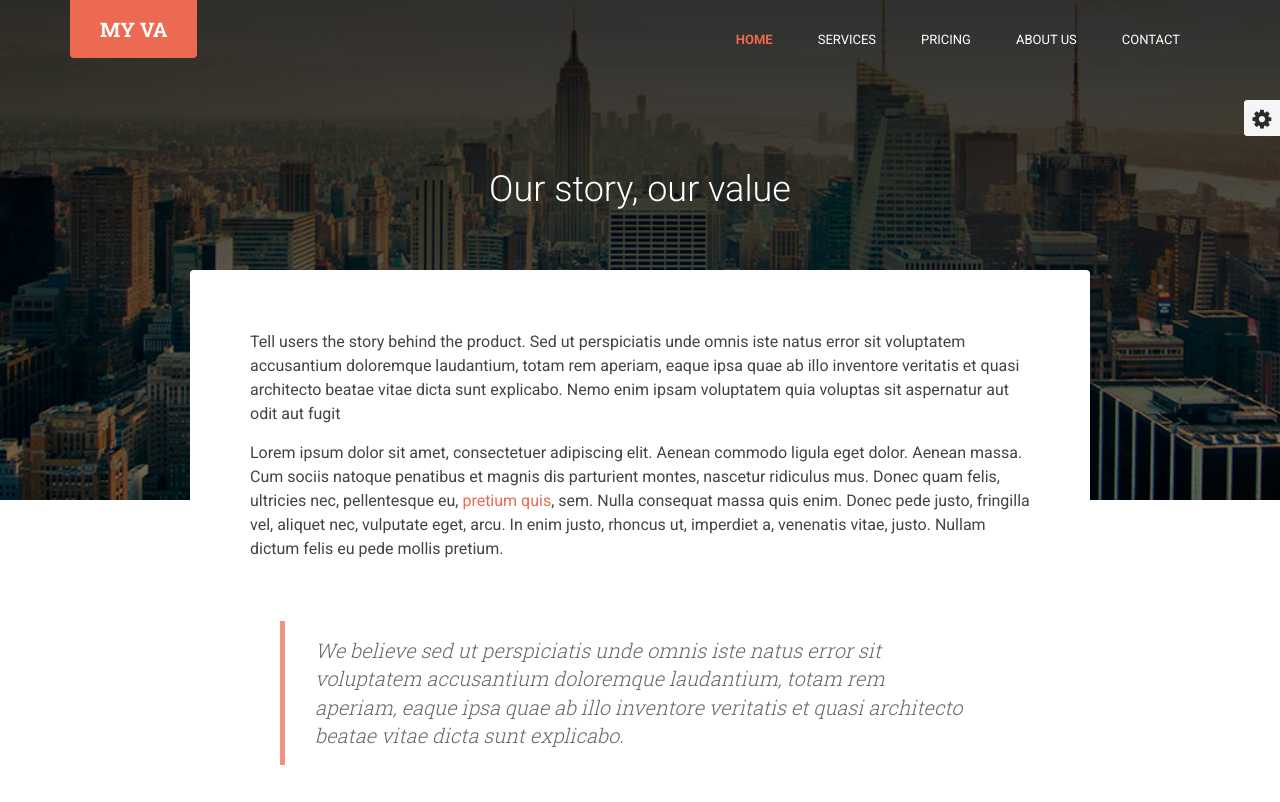
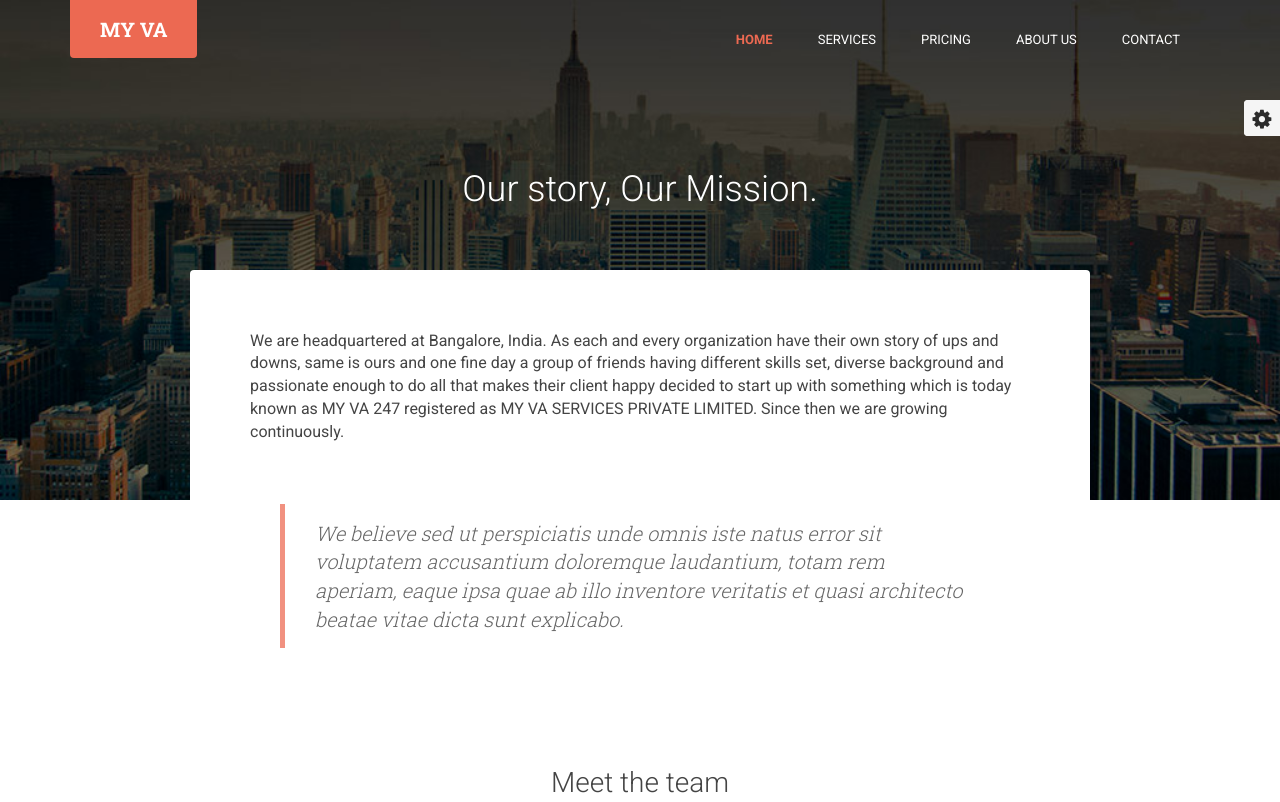
Before and after one commit to ravitejth/myva, a plain HTML site: page about.html in a window 1280 px wide. Shown: the top 802 px of the page. Drawn offline with Linux system fonts and the light colour scheme.

Commit message:
content adjust

```diff
--- a/about.html
+++ b/about.html
@@ -62,12 +62,15 @@
 
     <!-- ******Video Section****** -->
     <section class="story-section section section-on-bg">
-        <h2 class="title container text-center">Our story, our value</h2>
+        <h2 class="title container text-center">Our story, Our Mission.</h2>
         <div class="story-container container text-center">
             <div class="story-container-inner" >
                 <div class="about">
-                    <p>Tell users the story behind the product. Sed ut perspiciatis unde omnis iste natus error sit voluptatem accusantium doloremque laudantium, totam rem aperiam, eaque ipsa quae ab illo inventore veritatis et quasi architecto beatae vitae dicta sunt explicabo. Nemo enim ipsam voluptatem quia voluptas sit aspernatur aut odit aut fugit</p>
-                    <p>Lorem ipsum dolor sit amet, consectetuer adipiscing elit. Aenean commodo ligula eget dolor. Aenean massa. Cum sociis natoque penatibus et magnis dis parturient montes, nascetur ridiculus mus. Donec quam felis, ultricies nec, pellentesque eu, <a href="#">pretium quis</a>, sem. Nulla consequat massa quis enim. Donec pede justo, fringilla vel, aliquet nec, vulputate eget, arcu. In enim justo, rhoncus ut, imperdiet a, venenatis vitae, justo. Nullam dictum felis eu pede mollis pretium.</p>
+                    We are headquartered at Bangalore, India. As each and every organization have their own story of ups and downs,
+                    same is ours and one fine day a group of friends having different skills set, diverse background and
+                    passionate enough to do all that makes their client happy decided to start up with something
+                    which is today known as MY VA 247 registered as MY VA SERVICES PRIVATE LIMITED.
+                    Since then we are growing continuously.</p>
                     <blockquote class="belife">We believe sed ut perspiciatis unde omnis iste natus error sit voluptatem accusantium doloremque laudantium, totam rem aperiam, eaque ipsa quae ab illo inventore veritatis et quasi architecto beatae vitae dicta sunt explicabo.</blockquote>
                 </div><!--//about-->
                 <div class="team row">
```
Also changed, not shown: contact.html (+1 -1 lines), index.html (+8 -2 lines).
